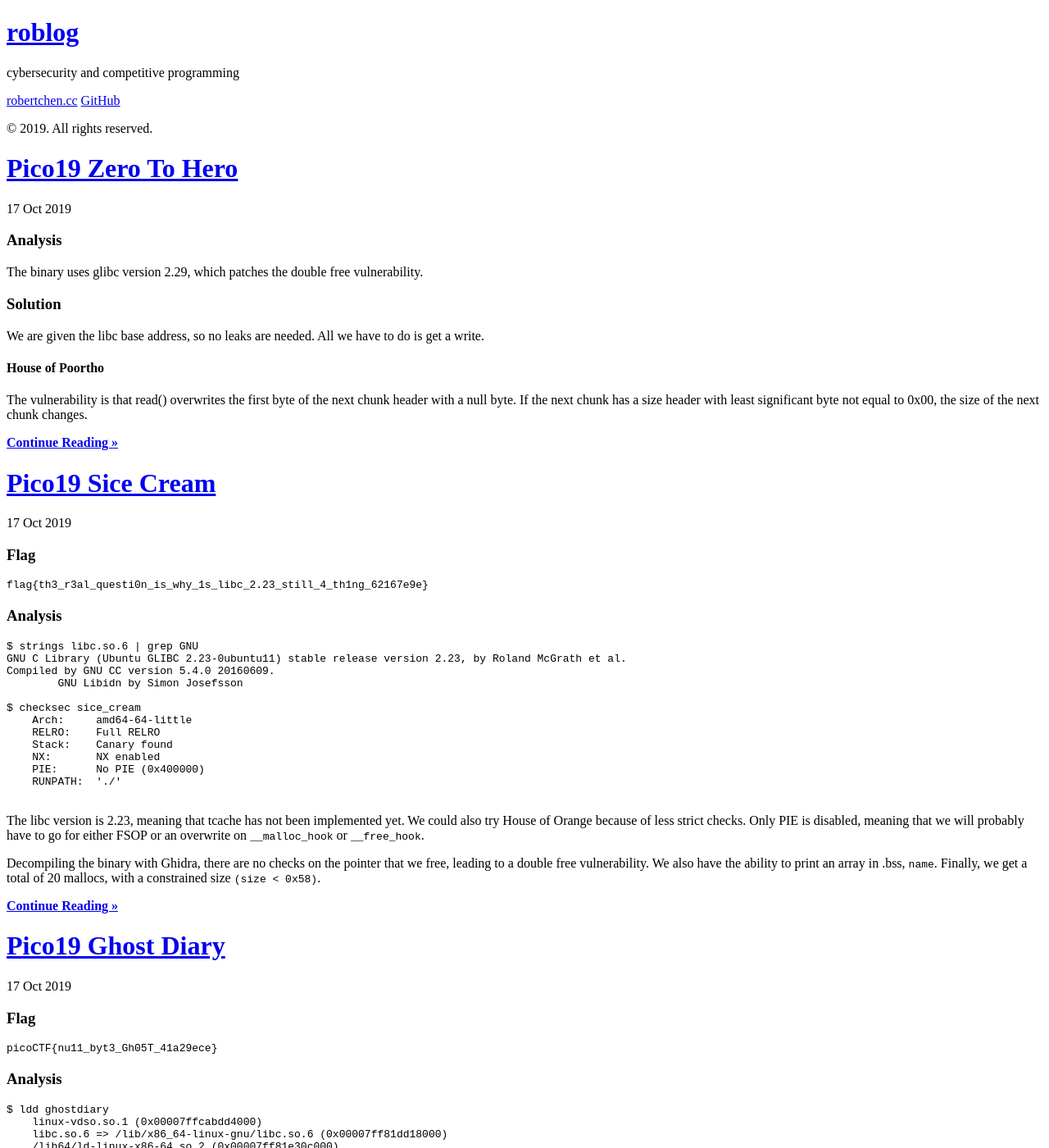
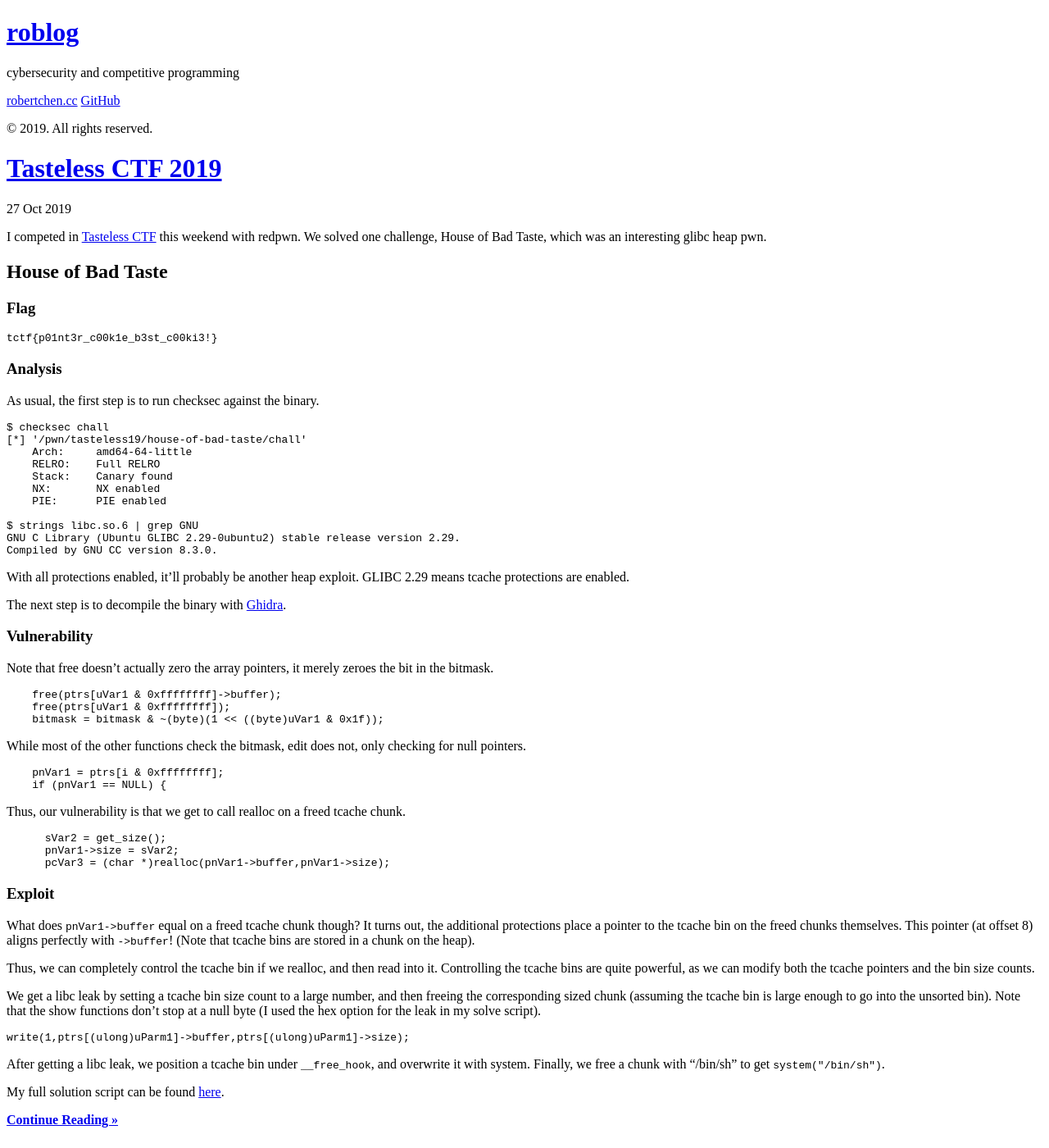
Before and after one commit to chen-robert/blog, a Jekyll site: the page built from index.html, in a window 1280 px wide and 1400 px high. Shown: the whole window at 82% size. Built offline with Jekyll 4.4.1, drawn with Linux system fonts in a browser that asks for light colours; Markdown is read by kramdown in place of the engine named in the settings; the list of posts is cut into pages by our own code.

Commit message:
Added tasteless ctf

````diff
--- /dev/null
+++ b/_posts/2019-10-27-tasteless19.md
@@ -0,0 +1,72 @@
+---
+title: 'Tasteless CTF 2019'
+---
+
+I competed in [Tasteless CTF](https://ctftime.org/event/872) this weekend with redpwn. We solved one challenge, House of Bad Taste, which was an interesting glibc heap pwn.
+
+## House of Bad Taste
+
+### Flag
+```
+tctf{p01nt3r_c00k1e_b3st_c00ki3!}
+```
+
+### Analysis
+
+As usual, the first step is to run checksec against the binary.
+
+```
+$ checksec chall
+[*] '/pwn/tasteless19/house-of-bad-taste/chall'
+    Arch:     amd64-64-little
+    RELRO:    Full RELRO
+    Stack:    Canary found
+    NX:       NX enabled
+    PIE:      PIE enabled
+
+$ strings libc.so.6 | grep GNU
+GNU C Library (Ubuntu GLIBC 2.29-0ubuntu2) stable release version 2.29.
+Compiled by GNU CC version 8.3.0.
+```
+
+With all protections enabled, it'll probably be another heap exploit. GLIBC 2.29 means tcache protections are enabled.
+
+The next step is to decompile the binary with [Ghidra](https://ghidra-sre.org/).
+
+### Vulnerability
+
+Note that free doesn't actually zero the array pointers, it merely zeroes the bit in the bitmask.
+
+```c
+    free(ptrs[uVar1 & 0xffffffff]->buffer);
+    free(ptrs[uVar1 & 0xffffffff]);
+    bitmask = bitmask & ~(byte)(1 << ((byte)uVar1 & 0x1f));
+```
+
+While most of the other functions check the bitmask, edit does not, only checking for null pointers.
+```c
+    pnVar1 = ptrs[i & 0xffffffff];
+    if (pnVar1 == NULL) {
+```
+
+Thus, our vulnerability is that we get to call realloc on a freed tcache chunk.
+```
+      sVar2 = get_size();
+      pnVar1->size = sVar2;
+      pcVar3 = (char *)realloc(pnVar1->buffer,pnVar1->size);
+```
+
+### Exploit
+
+What does `pnVar1->buffer` equal on a freed tcache chunk though? It turns out, the additional protections place a pointer to the tcache bin on the freed chunks themselves. This pointer (at offset 8) aligns perfectly with `->buffer`! (Note that tcache bins are stored in a chunk on the heap).
+
+Thus, we can completely control the tcache bin if we realloc, and then read into it. Controlling the tcache bins are quite powerful, as we can modify both the tcache pointers and the bin size counts.
+
+We get a libc leak by setting a tcache bin size count to a large number, and then freeing the corresponding sized chunk (assuming the tcache bin is large enough to go into the unsorted bin). Note that the show functions don't stop at a null byte (I used the hex option for the leak in my solve script).
+
+```c
+write(1,ptrs[(ulong)uParm1]->buffer,ptrs[(ulong)uParm1]->size);
+```
+After getting a libc leak, we position a tcache bin under `__free_hook`, and overwrite it with system. Finally, we free a chunk with "/bin/sh" to get `system("/bin/sh")`.
+
+My full solution script can be found [here](/public/assets/ctf/tasteless19/house-of-bad-taste.py).
````
Also changed, not shown: _posts/2019-10-03-aaron-interview.md (+1 -0 lines), 1 other file.
